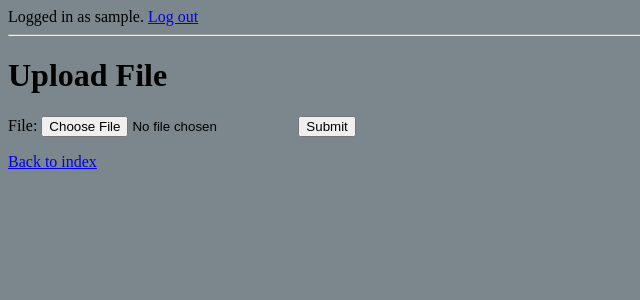
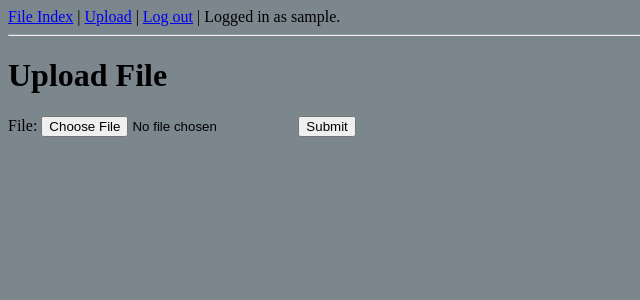
Before and after one commit to ArielHorwitz/fudge, a Django app: page /upload/ in a window 1280 px wide. Shown: the top 300 px of the page, without its empty margins (0-640 px from the left). Run offline with Django 4.2, Linux system fonts and the light colour scheme; the visitor is signed in with stand-in values (Sample User, id 1).

Commit message:
Improve navigation

```diff
--- a/fudge/files/templates/files/details.html
+++ b/fudge/files/templates/files/details.html
@@ -10,9 +10,7 @@ File: {{ file.name }}
 
 {% block content %}
 <p>Size: {{ file.file.size }} bytes</p>
-<a href="{% url 'files:download' file.pk %}" type="button">Download</a>
+<a href="{% url 'files:download' file.pk %}">Download</a>
 
 <p><a href={% url 'files:delete' file.pk %}>Delete file</a></p>
-
-<p><a href={% url 'files:index' %}>Back to index</a></p>
 {% endblock %}
--- a/fudge/files/templates/files/index.html
+++ b/fudge/files/templates/files/index.html
@@ -16,6 +16,4 @@ Files Index
 {% endfor %}
 </ul>
 </p>
-
-<a href={% url 'files:upload' %}>Upload file</a>
 {% endblock content %}
--- a/fudge/files/templates/files/upload.html
+++ b/fudge/files/templates/files/upload.html
@@ -16,6 +16,4 @@ Upload File
     <input type="submit" value="Submit">
 </form>
 </p>
-
-<a href={% url 'files:index' %}>Back to index</a>
 {% endblock content %}
--- a/fudge/fudge/templates/base.html
+++ b/fudge/fudge/templates/base.html
@@ -10,9 +10,12 @@
 <body style="background-color:#7c868d;">
 
 {% if request.user.is_authenticated %}
-    Logged in as {{ request.user }}. <a href="/account/logout" %}>Log out</a>
+    <a href={% url 'files:index' %}>File Index</a> |
+    <a href={% url 'files:upload' %}>Upload</a> |
+    <a href="/account/logout" %}>Log out</a> |
+    Logged in as {{ request.user }}.
 {% else %}
-    Not logged in. <a href="/account/login">Log in</a>
+    <a href="/account/login">Log in</a>
 {% endif %}
 <hr>
 
```
